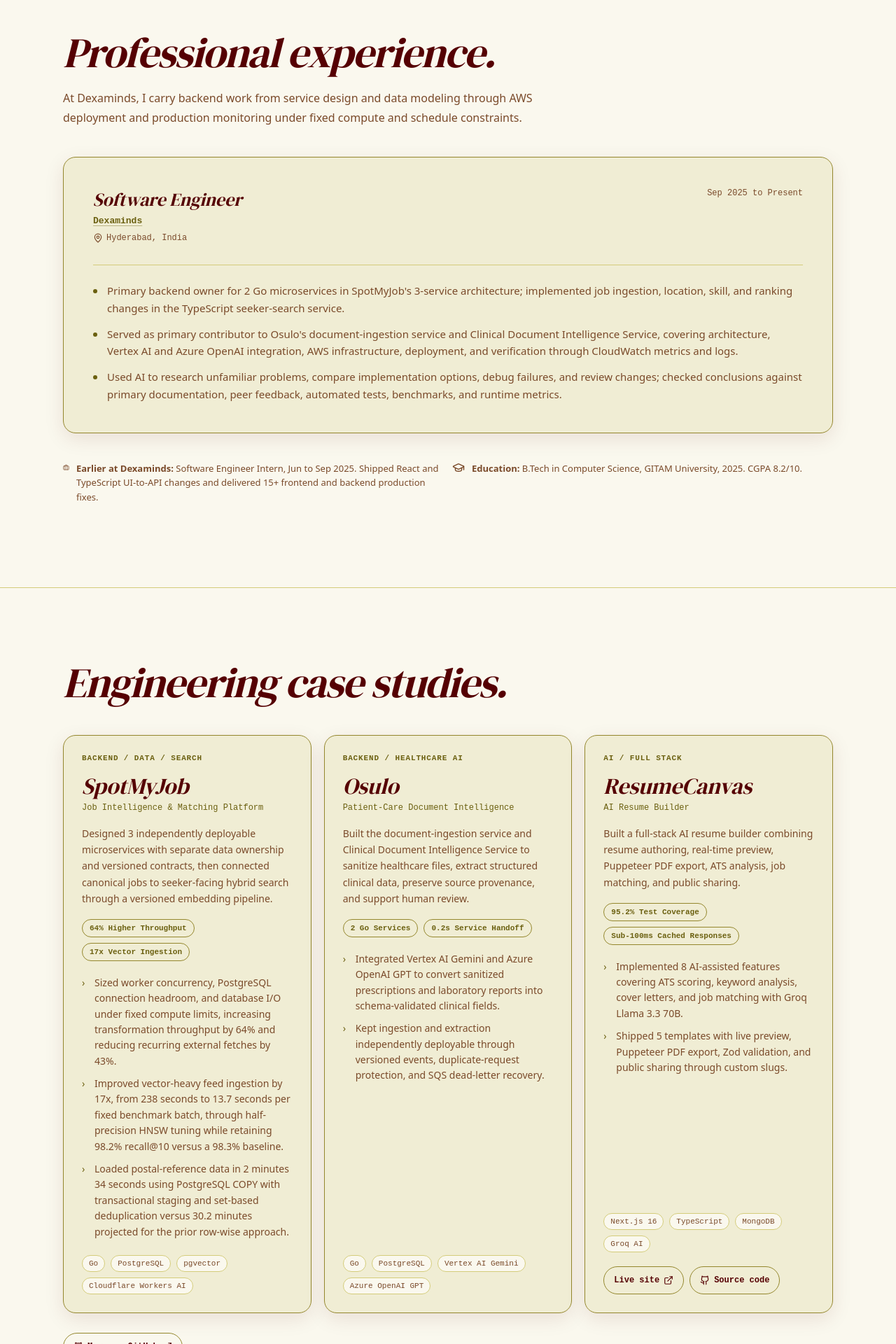
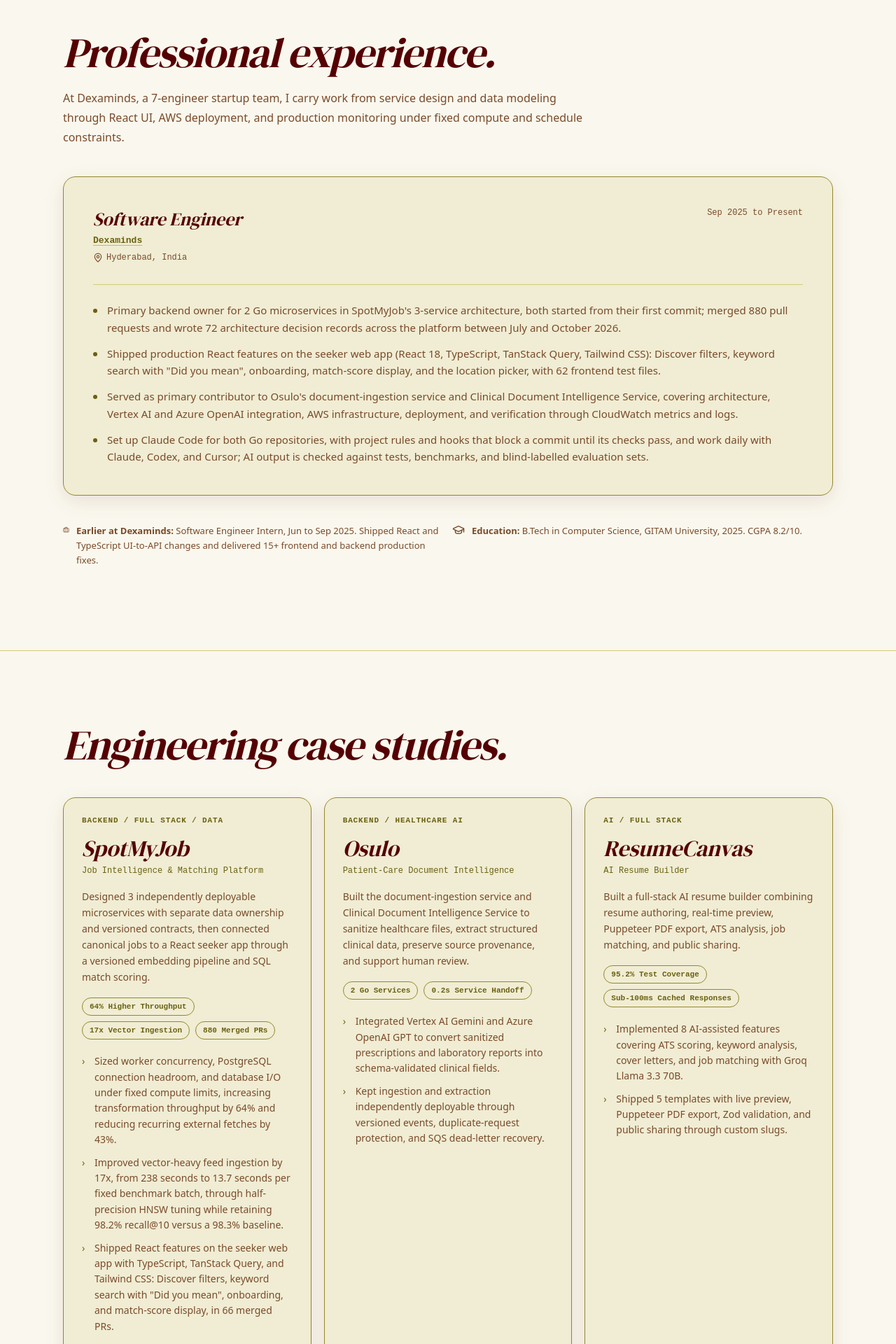
Before and after one commit to swarajreddy10/swarajreddy10.github.io, a Next.js app: page / in a window 1280 px wide. Shown: the part 860-2780 px from the top of the page at 70% size. Built offline with nearby package versions, Linux system fonts and the light colour scheme.

Commit message:
docs: show production React, measured delivery scope, and AI-assisted development across the portfolio and résumé

```diff
--- a/app/layout.js
+++ b/app/layout.js
@@ -10,7 +10,7 @@
     variable: '--font-dm-serif',
 });
 
-const description = 'Software engineering portfolio focused on Go backend services, PostgreSQL hybrid search, AWS deployment, full-stack delivery, and applied AI.';
+const description = 'Software engineering portfolio focused on Go backend services, React product UI, PostgreSQL search, AWS deployment, and AI-assisted engineering.';
 
 export const metadata = {
     metadataBase: new URL('https://swarajreddy10.github.io'),
--- a/components/Experience.jsx
+++ b/components/Experience.jsx
@@ -1,9 +1,10 @@
 import { Briefcase, GraduationCap, MapPin } from 'lucide-react';
 
 const HIGHLIGHTS = [
-    'Primary backend owner for 2 Go microservices in SpotMyJob\'s 3-service architecture; implemented job ingestion, location, skill, and ranking changes in the TypeScript seeker-search service.',
+    'Primary backend owner for 2 Go microservices in SpotMyJob\'s 3-service architecture, both started from their first commit; merged 880 pull requests and wrote 72 architecture decision records across the platform between July and October 2026.',
+    'Shipped production React features on the seeker web app (React 18, TypeScript, TanStack Query, Tailwind CSS): Discover filters, keyword search with "Did you mean", onboarding, match-score display, and the location picker, with 62 frontend test files.',
     'Served as primary contributor to Osulo\'s document-ingestion service and Clinical Document Intelligence Service, covering architecture, Vertex AI and Azure OpenAI integration, AWS infrastructure, deployment, and verification through CloudWatch metrics and logs.',
-    'Used AI to research unfamiliar problems, compare implementation options, debug failures, and review changes; checked conclusions against primary documentation, peer feedback, automated tests, benchmarks, and runtime metrics.',
+    'Set up Claude Code for both Go repositories, with project rules and hooks that block a commit until its checks pass, and work daily with Claude, Codex, and Cursor; AI output is checked against tests, benchmarks, and blind-labelled evaluation sets.',
 ];
 
 export default function Experience() {
@@ -13,7 +14,7 @@
                 <header className="section-header">
                     <h2 id="experience-title">Professional experience.</h2>
                     <p>
-                        At Dexaminds, I carry backend work from service design and data modeling through AWS deployment and production monitoring under fixed compute and schedule constraints.
+                        At Dexaminds, a 7-engineer startup team, I carry work from service design and data modeling through React UI, AWS deployment, and production monitoring under fixed compute and schedule constraints.
                     </p>
                 </header>
 
--- a/components/Hero.jsx
+++ b/components/Hero.jsx
@@ -13,7 +13,7 @@
                 <p className="hero-role">Software Engineer</p>
                 <p className="hero-focus">Backend · Full-Stack · Applied AI</p>
                 <p className="hero-summary">
-                    I use AI to investigate unfamiliar problems and test assumptions early, then carry backend work through implementation, performance validation, deployment, and production monitoring.
+                    I build Go services, React product UI, and PostgreSQL data pipelines on AWS, working daily with Claude, Codex, and Cursor, and ship a change once tests, benchmarks, and production metrics agree.
                 </p>
 
                 <div className="hero-actions" role="group" aria-label="Portfolio actions">
--- a/components/Skills.jsx
+++ b/components/Skills.jsx
@@ -3,8 +3,9 @@
     { name: 'Backend & APIs', skills: ['REST API design'] },
     { name: 'Databases', skills: ['PostgreSQL', 'MongoDB'] },
     { name: 'Cloud & DevOps', skills: ['AWS', 'Terraform', 'Docker', 'CI/CD'] },
-    { name: 'Testing', skills: ['Unit testing', 'Integration testing', 'Contract testing'] },
-    { name: 'Frontend', skills: ['React', 'Next.js'] },
+    { name: 'Testing', skills: ['Unit testing', 'Integration testing', 'Contract testing', 'Vitest'] },
+    { name: 'Frontend', skills: ['React', 'Next.js', 'TanStack Query', 'Tailwind CSS'] },
+    { name: 'AI-Assisted Development', skills: ['Claude Code', 'Codex', 'Cursor'] },
 ];
 
 export default function Skills() {
--- a/data/work.js
+++ b/data/work.js
@@ -2,13 +2,14 @@
     {
         title: 'SpotMyJob',
         tagline: 'Job Intelligence & Matching Platform',
-        description: 'Backend / Data / Search',
-        tech: ['Go', 'PostgreSQL', 'pgvector', 'Cloudflare Workers AI', 'Fastify', 'AWS', 'Terraform'],
-        impact: 'Designed 3 independently deployable microservices with separate data ownership and versioned contracts, then connected canonical jobs to seeker-facing hybrid search through a versioned embedding pipeline.',
-        metrics: ['64% Higher Throughput', '17x Vector Ingestion'],
+        description: 'Backend / Full Stack / Data',
+        tech: ['Go', 'React', 'PostgreSQL', 'AWS', 'TypeScript', 'pgvector', 'Terraform'],
+        impact: 'Designed 3 independently deployable microservices with separate data ownership and versioned contracts, then connected canonical jobs to a React seeker app through a versioned embedding pipeline and SQL match scoring.',
+        metrics: ['64% Higher Throughput', '17x Vector Ingestion', '880 Merged PRs'],
         bullets: [
             'Sized worker concurrency, PostgreSQL connection headroom, and database I/O under fixed compute limits, increasing transformation throughput by 64% and reducing recurring external fetches by 43%.',
             'Improved vector-heavy feed ingestion by 17x, from 238 seconds to 13.7 seconds per fixed benchmark batch, through half-precision HNSW tuning while retaining 98.2% recall@10 versus a 98.3% baseline.',
+            'Shipped React features on the seeker web app with TypeScript, TanStack Query, and Tailwind CSS: Discover filters, keyword search with "Did you mean", onboarding, and match-score display, in 66 merged PRs.',
             'Loaded postal-reference data in 2 minutes 34 seconds using PostgreSQL COPY with transactional staging and set-based deduplication versus 30.2 minutes projected for the prior row-wise approach.',
         ],
     },
```
Also changed, not shown: 1 other file (tests, documents, lock files or other folders).
